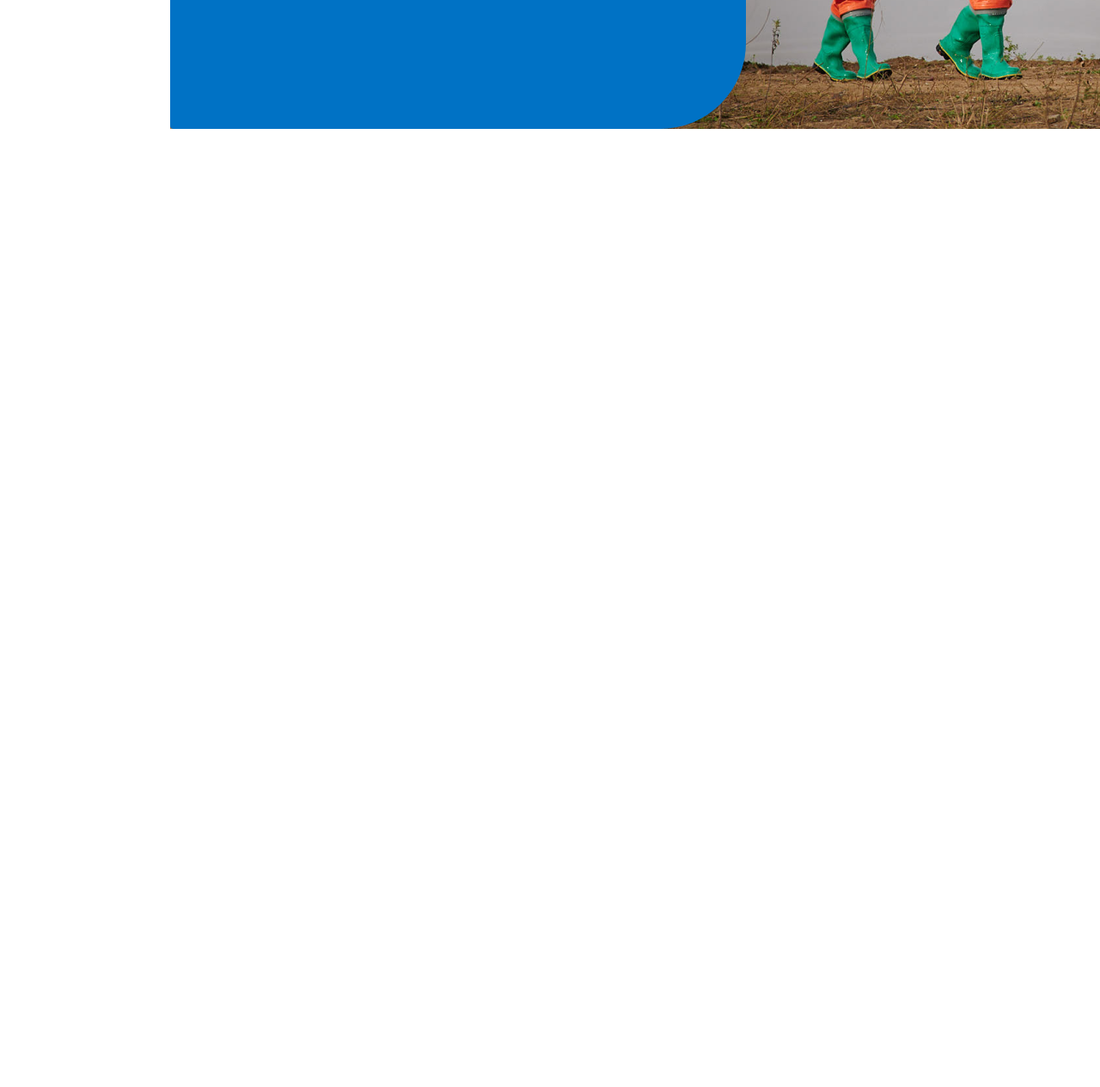
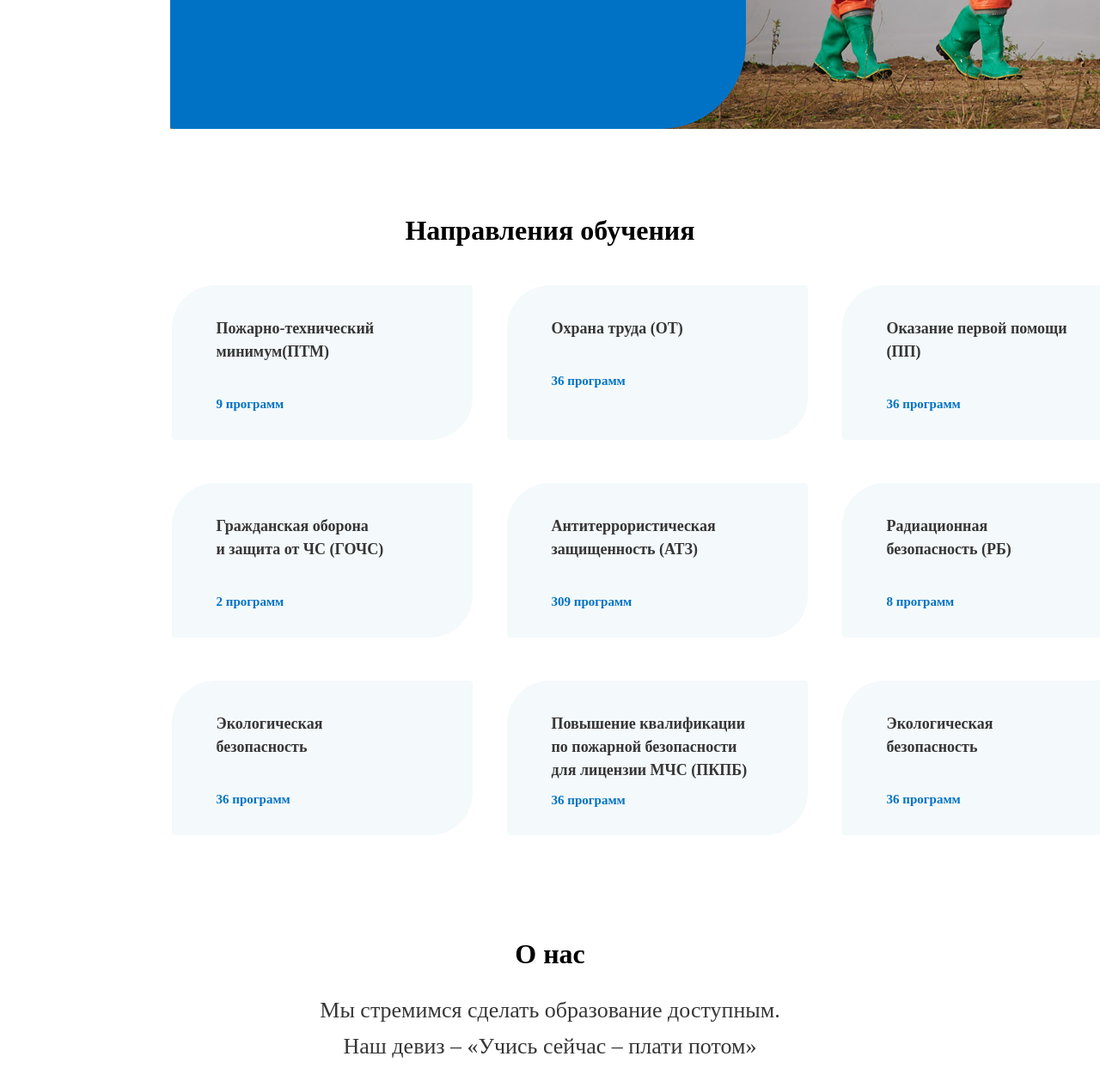
Before and after one commit to ZaliK007/HTML_exam, a plain HTML site: page exam_html/index.html in a window 1280 px wide. Shown: the part 698-1963 px from the top of the page at 86% size. Before the commit the page ends 856 px from the top, so only its background shows below. Drawn offline with Linux system fonts and the light colour scheme.

Commit message:
add main_container

```diff
--- a/exam_html/index.html
+++ b/exam_html/index.html
@@ -56,7 +56,68 @@
             <p class="p">Пожарная и промышленная безопасность, охрана<br>
                 труда, охрана труда, безопасность на транспорте,<br>гражданская оборона и антитеррористическая<br>
                 защищенность.</p>
+            <img src="./img/Group727.png" alt="">
         </div>
+    </div>
+    <h1>Направления обучения</h1>
+    <div class="main_container1">
+        <div>
+            <p>Пожарно-технический<br> минимум(ПТМ)</p>
+            <p class="program1">9 программ</p>
+        </div>
+        <div>
+            <p>Охрана труда (ОТ)</p>
+            <p class="program1">36 программ</p>
+        </div>
+        <div>
+            <p>Оказание первой помощи<br>(ПП)</p>
+            <p class="program1">36 программ</p>
+        </div>
+        <div>
+            <p>Охрана труда при<br>работах на высоте (РнВ)</p>
+            <p class="program1">68 программ</p>
+        </div>
+    </div>
+    <div class="main_container2">
+        <div>
+            <p>Гражданская оборона<br>и защита от ЧС (ГОЧС)</p>
+            <p class="program1">2 программ</p>
+        </div>
+        <div>
+            <p>Антитеррористическая<br>защищенность (АТЗ)</p>
+            <p class="program1">309 программ</p>
+        </div>
+        <div>
+            <p>Радиационная<br>безопасность (РБ)</p>
+            <p class="program1">8 программ</p>
+        </div>
+        <div>
+            <p>Электробезопасность<br>(ЭлБ))</p>
+            <p class="program1">36 программ</p>
+        </div>
+    </div>
+    <div class="main_container3">
+        <div>
+            <p>Экологическая<br>безопасность</p>
+            <p class="program1">36 программ</p>
+        </div>
+        <div>
+            <p>Повышение квалификации<br>по пожарной безопасности<br>для лицензии МЧС (ПКПБ)</p>
+            <p class="program2">36 программ</p>
+        </div>
+        <div>
+            <p>Экологическая<br>безопасность</p>
+            <p class="program1">36 программ</p>
+        </div>
+        <div>
+            <p>Экологическая<br>безопасность</p>
+            <p class="program1">36 программ</p>
+        </div>
+    </div>
+    <h1 class="h1">О нас</h1>
+    <h3 class="h3">Мы стремимся сделать образование доступным.<br>Наш девиз – «Учись сейчас – плати потом»</h3>
+    <div class="main_osipova">
+        <h1 class="bb1">“</h1>
     </div>
 </body>
 </html>
--- a/exam_html/style.css
+++ b/exam_html/style.css
@@ -196,6 +196,13 @@
     display: flex;
     flex-direction: column;
 }
+.main_div img{
+    display: flex;
+    margin-left: 1440px;
+    margin-top: -265px;
+    position: relative;
+    z-index: 2;
+}
 .rectangle{
     width: 670px;
     height: 600px;
@@ -209,7 +216,7 @@
     font-style: normal;
     font-weight: 800;
     line-height: 130%; /* 45.5px */
-    margin-top: 134px;
+    margin-top: 197px;
     margin-left: 94px;
     position: relative;
     z-index: 10;
@@ -222,6 +229,7 @@
     font-weight: 400;
     line-height: 180%; /* 32.4px */
     margin-left: 94px;
+    margin-top: 10px;
 }
 .rect{
     width: 111px;
@@ -233,3 +241,139 @@
     top: 160px;
     z-index: 3;
 }
+h1{
+    margin-top: 100px;
+    display: flex;
+    justify-content: center;
+}
+.main_container1{
+    width: 1523px;
+    height: 700px;
+    margin-left: 190px;
+    margin-top: 45px;
+    display: flex;
+    justify-content: center;
+    gap: 40px;
+}
+.main_container1 div{
+    width: 350px;
+    height: 180px;
+    border-radius: 50px 4px;
+    background: #F4F9FB;
+}
+.main_container1 div p{
+    color: #363636;
+    font-family: Manrope;
+    font-size: 18px;
+    font-style: normal;
+    font-weight: 600;
+    line-height: 150%; /* 27px */
+    margin-left: 52px;
+    margin-top: 37px;
+}
+.main_container1 div .program1{
+    color: #0072C5;
+    font-family: Manrope;
+    font-size: 15px;
+    font-style: normal;
+    font-weight: 600;
+    line-height: 135%; /* 20.25px */
+}
+.main_container2{
+    width: 1523px;
+    height: 700px;
+    margin-left: 190px;
+    margin-top: -470px;
+    display: flex;
+    justify-content: center;
+    gap: 40px;
+}
+.main_container2 div p{
+    color: #363636;
+    font-family: Manrope;
+    font-size: 18px;
+    font-style: normal;
+    font-weight: 600;
+    line-height: 150%; /* 27px */
+    margin-left: 52px;
+    margin-top: 37px;
+}
+.main_container2 div{
+    width: 350px;
+    height: 180px;
+    border-radius: 50px 4px;
+    background: #F4F9FB;
+}
+.main_container2 div .program1{
+    color: #0072C5;
+    font-family: Manrope;
+    font-size: 15px;
+    font-style: normal;
+    font-weight: 600;
+    line-height: 135%; /* 20.25px */
+}
+.main_container3{
+    width: 1523px;
+    height: 700px;
+    margin-left: 190px;
+    margin-top: 45px;
+    display: flex;
+    justify-content: center;
+    gap: 40px;
+    margin-top: -470px;
+}
+.main_container3 div{
+    width: 350px;
+    height: 180px;
+    border-radius: 50px 4px;
+    background: #F4F9FB;
+}
+.main_container3 div p{
+    color: #363636;
+    font-family: Manrope;
+    font-size: 18px;
+    font-style: normal;
+    font-weight: 600;
+    line-height: 150%; /* 27px */
+    margin-left: 52px;
+    margin-top: 37px;
+}
+.main_container3 div .program1{
+    color: #0072C5;
+    font-family: Manrope;
+    font-size: 15px;
+    font-style: normal;
+    font-weight: 600;
+    line-height: 135%; /* 20.25px */
+}
+.main_container3 div .program2{
+    color: #0072C5;
+    font-family: Manrope;
+    font-size: 15px;
+    font-style: normal;
+    font-weight: 600;
+    line-height: 135%; /* 20.25px */
+    margin-top: -7px;
+}
+.h1{
+    margin-top: -400px;
+    display: flex;
+    justify-content: center;
+}
+.h3{
+    color: #363636;
+    text-align: center;
+    font-family: Manrope;
+    font-size: 26px;
+    font-style: normal;
+    font-weight: 400;
+    line-height: 160%; /* 41.6px */
+}
+.bb1{
+    color: #D7EBFA;
+    font-family: Mazzard;
+    font-size: 260px;
+    font-style: normal;
+    font-weight: 700;
+    line-height: 135%; /* 351px */
+}
```
